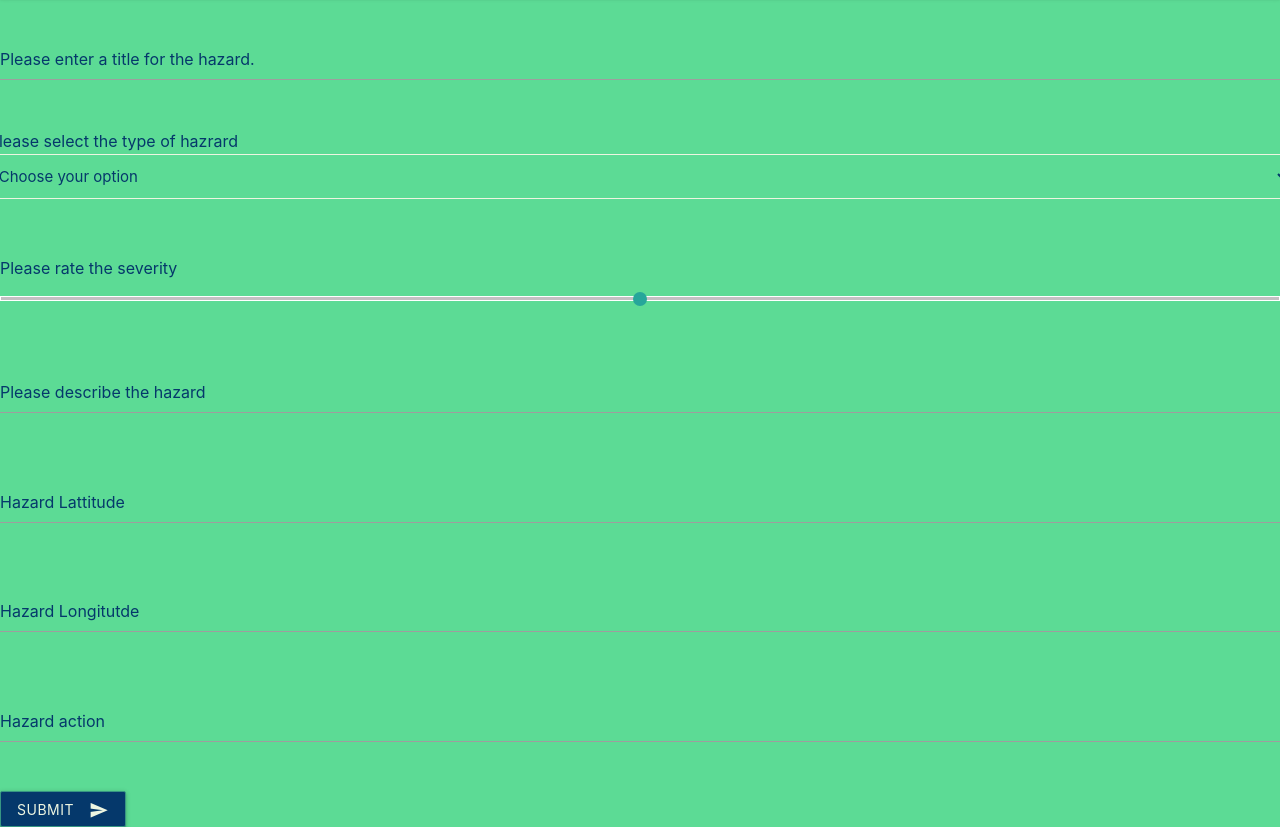
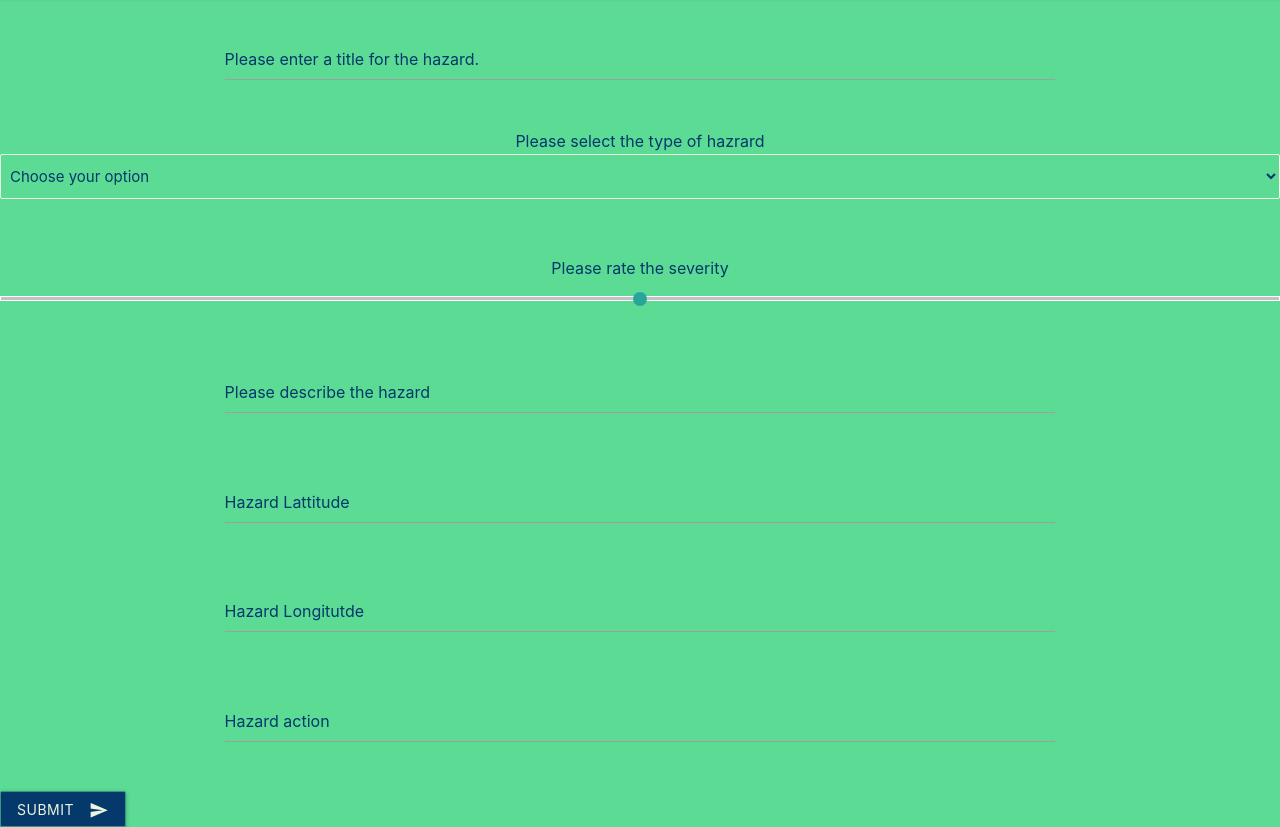
Before and after one commit to jherd801/project2, a website: page Develop/public/hazard.html in a window 1280 px wide. Shown: the part 67-894 px from the top of the page. Drawn offline with nearby package versions, Linux system fonts and the light colour scheme.

Commit message:
Adjusted styling

```diff
--- a/Develop/public/css/style.css
+++ b/Develop/public/css/style.css
@@ -4,7 +4,6 @@ body{
 
 #nav-bar{
     background-color: #05386B;
-    text-align: center;
 }
 
 #label{
@@ -31,6 +30,7 @@ body{
 
 .materialize-textarea{
     color: #05386B;
+    text-align: center;
 }
 
 #email{
@@ -41,3 +41,8 @@ body{
     color: #05386B;
     background-color: #5CDB95;
 }
+
+#hazard-form{
+    text-align: center;
+    align-content: center;
+}
--- a/Develop/public/hazard.html
+++ b/Develop/public/hazard.html
@@ -24,18 +24,18 @@
 
 
 
-  <form class="col s12 m6 l4" id="hazard-form">
+  <form id="hazard-form">
     <br>
 
-    <div class="row col s12 m6 l4">
-      <div class="input-field col s12">
+    <div class="row">
+        <div class="input-field col s10 m10 l8 offset-s1 offset-m1 offset-l2">
         <textarea id="title" class="materialize-textarea"></textarea>
-        <label id="label" for="textarea1">Please enter a title for the hazard.</label>
+        <label id="label" for="title">Please enter a title for the hazard.</label>
       </div>
     </div>
 
-    <div class= "row col s12 m6 l4">
-    <label id="label">Please select the type of hazrard</label>
+    <div class= "row">
+    <label id="label" for="category">Please select the type of hazrard</label>
     <select class= "browser-default" id="category">
       <option value="" disabled selected>Choose your option</option>
       <option value="Biological">Biological</option>
@@ -60,37 +60,37 @@
     <br>
 
       <p class="range-field">
-      <label id="label">Please rate the severity</label>
+      <label id="label" for="severity">Please rate the severity</label>
         <input type="range" id="test5" min="0" max="10" id="severity" />
       </p>
 
     <br>
 
-      <div class="row col s12 m6 l4">
-        <div class="input-field col s12">
+      <div class="row">
+        <div class="input-field col s10 m10 l8 offset-s1 offset-m1 offset-l2">
           <textarea id="description" class="materialize-textarea"></textarea>
-          <label id="label" for="textarea1">Please describe the hazard</label>
+          <label id="label" for="description">Please describe the hazard</label>
         </div>
       </div>
 
-      <div class="row col s12 m6 l4">
-        <div class="input-field col s12">
+      <div class="row">
+        <div class="input-field col s10 m10 l8 offset-s1 offset-m1 offset-l2">
           <textarea id="lattitude" class="materialize-textarea"></textarea>
-          <label id="label" for="textarea1">Hazard Lattitude</label>
+          <label id="label" for="lattitude">Hazard Lattitude</label>
         </div>
       </div>
 
-      <div class="row col s12 m6 l4">
-        <div class="input-field col s12">
-          <textarea id="longitutde" class="materialize-textarea"></textarea>
-          <label id="label" for="textarea1">Hazard Longitutde</label>
+      <div class="row">
+        <div class="input-field col s10 m10 l8 offset-s1 offset-m1 offset-l2">
+          <textarea id="longitude" class="materialize-textarea"></textarea>
+          <label id="label" for="longitude">Hazard Longitutde</label>
         </div>
       </div>
 
-      <div class="row col s12 m6 l4">
-        <div class="input-field col s12">
+      <div class="row">
+        <div class="input-field col s10 m10 l8 offset-s1 offset-m1 offset-l2">
           <textarea id="action" class="materialize-textarea"></textarea>
-          <label id="label" for="textarea1">Hazard action</label>
+          <label id="label" for="action">Hazard action</label>
         </div>
       </div>
 
```
